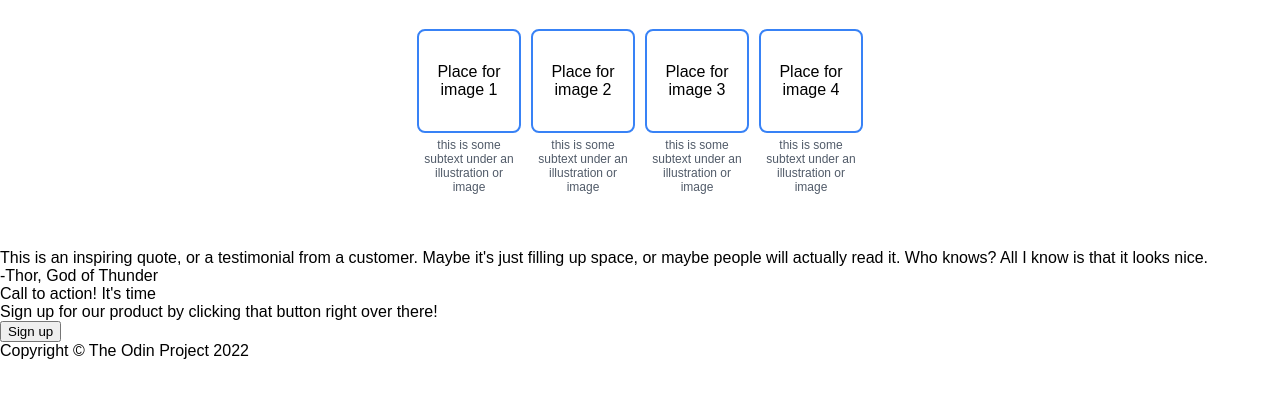
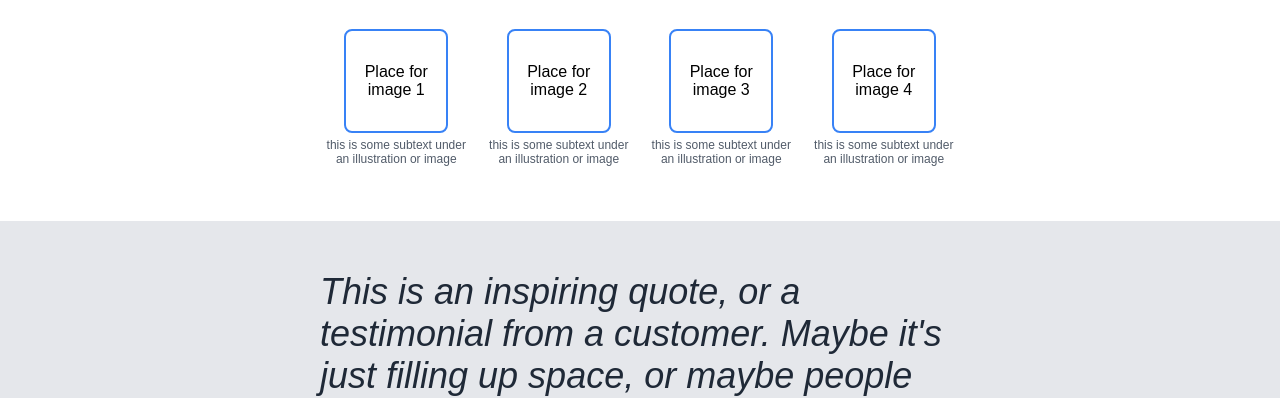
Before and after one commit to TickTockClock40/odin-landing-page, a plain HTML site: page index.html in a window 1280 px wide. Shown: the part 566-964 px from the top of the page. Before the commit the page ends 926 px from the top, so only its background shows below. Drawn offline with Linux system fonts and the light colour scheme.

Commit message:
Format section-c and adjusted margins on section-b to match d

```diff
--- a/style.css
+++ b/style.css
@@ -70,7 +70,7 @@ ul {
     font-size: 18px;
 }
 
-.container-a-right {
+.container-a-right { /*Follow up on this item, it doesn't align center*/
     display: flex;
     width: 500px;
     height: 200px;
@@ -105,7 +105,7 @@ ul {
     gap: 10px;
     /*padding: 20px 100px;*/
     flex-shrink: 0;
-    margin: 0 33%;
+    margin: 0 25%;
 
 }
 
@@ -148,3 +148,24 @@ ul {
     align-items: center;
     display: flex;
 }
+
+.section-c {
+    display: flex;
+    padding:50px 25%  ;
+    background-color: #e5e7eb;
+    flex-direction: column;
+    gap: 20px;
+
+}
+
+.quote {
+    font-size: 36px;
+    font-style: italic;
+    color: #1f2937;
+}
+
+.author {
+    font-size: 22px;
+    font-weight: bold;
+    margin-left:auto;
+}
```
